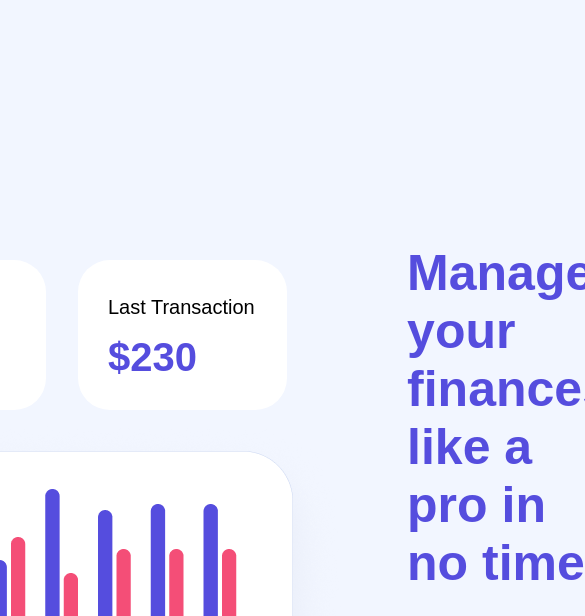
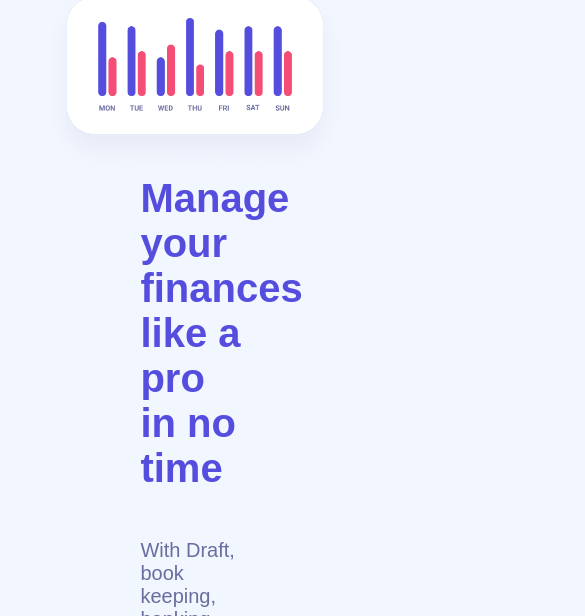
Before and after one commit to Prih0d/firstProject, a plain HTML site: page index.html in a window 390 px wide. Shown: the part 1384-2000 px from the top of the page, 585 px wide, since content can reach past the window. Drawn offline with Linux system fonts and the light colour scheme.

Commit message:
first time media

```diff
--- a/main.js
+++ b/main.js
@@ -18,10 +18,7 @@ function positionXY() {
     if(nowPositionX == 0 && nowPositionY == 15){
         nowPositionY = 0
     }
-    console.log(nowPositionX);
-    console.log(nowPositionY);
     wheelElements(elementsWithPhone)
-
 }
 
 
--- a/style.css
+++ b/style.css
@@ -42,14 +42,14 @@ main{
 }
 
 .background{
-    width: 2000px;
+    width: 100vw;
     height: 800px;
     position: absolute;
     z-index: -999;
 }
 
 .header{
-    width: 100%;
+    width: 80%;
     padding: 2rem;
     margin-bottom: 2rem;
 }
@@ -617,3 +617,55 @@ main{
     color: var(--text-color);
     margin: 1rem;
 }
+
+@media (min-width :200px) and (max-width:1500px){
+    *{
+        max-width: 100vw;
+    }
+}
+
+@media (min-width :200px) and (max-width:567px){
+    .header-list, .main-page_phone, .footer{
+        display: none;
+    }
+
+    .main-page, .info-cards, .graph, .info-language, .service{
+        justify-content: center;
+        align-items: center;
+        flex-direction: column;
+    }
+
+    .main-page_main-text, .info-cards_main-text, .graph_main-text, .info-language_main-text, .service-advertising_main-text, .service_title, .service_price, .service_title, .questions-advertising_main-text{
+        font-size: var(--heading-h3);
+    }
+
+    .main-page_text, .info-cards, .info-cards_card, .graph_indicators, .graph_info{
+        display: flex;
+        flex-direction: column;
+        justify-content: center;
+        align-items: center;
+    }
+
+    .main-page_text, .main-page_small-text{
+        width: 100%;
+        padding: 0;
+        margin: 0;
+    }
+
+    .info-cards_card-logo, .questions_question-plus, .graph_info-block-balance, .graph_info-block-transaction, .graph_info{
+        padding: 0;
+        margin: 0;
+    }
+
+    .main-page_img-phone, .elements-with-phone, .main-page_phone, .card, .card2, .info-language_icons, .info-language_img-chat, .info-cards_card-logo, .graph_img-indicator{
+        max-width: 80vw;
+    }
+
+    .graph_info-blocks{
+        max-width: 70vw;
+    }
+
+    .graph_info-value{
+        font-size: var(--heading-h4);
+    }
+}
```
